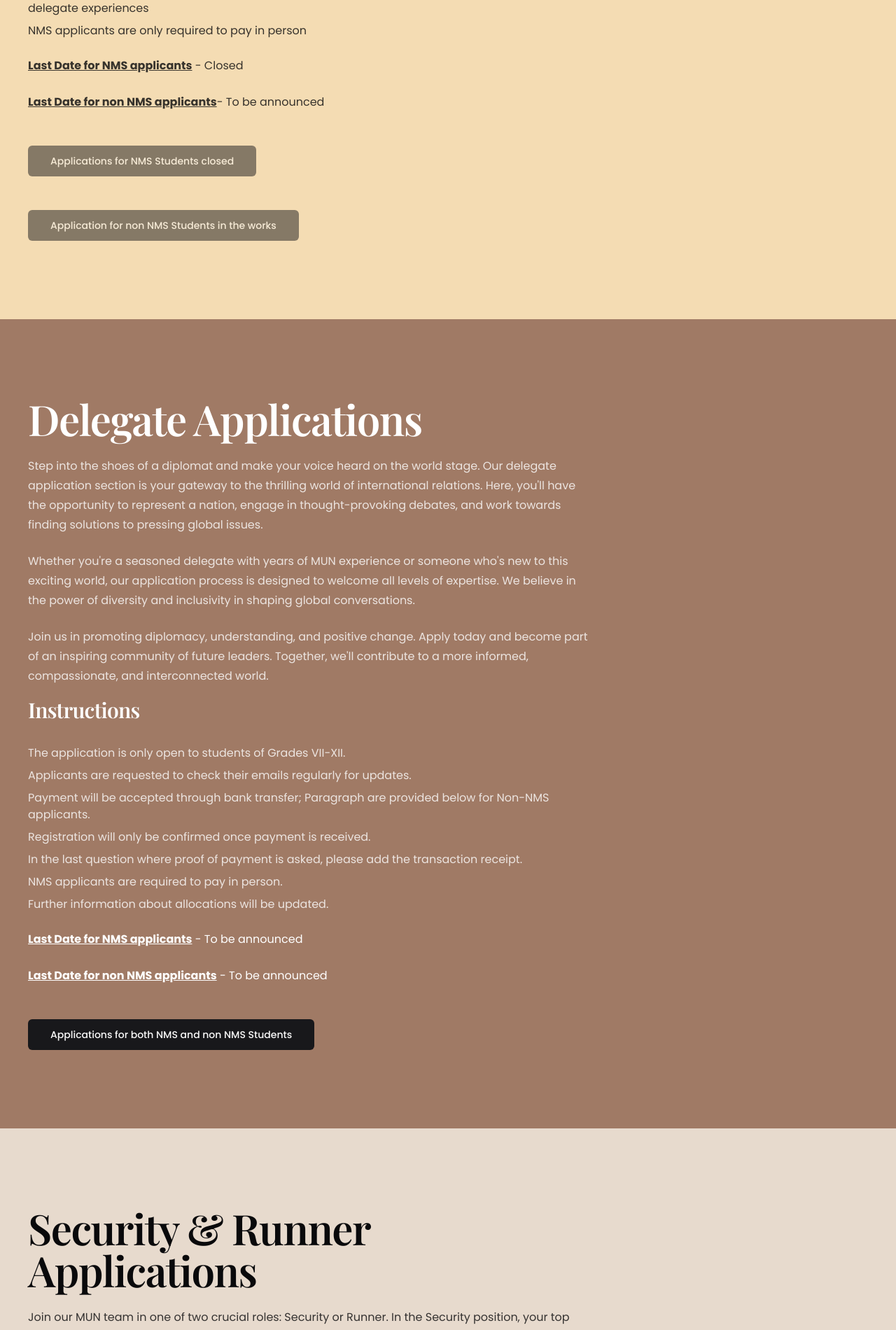
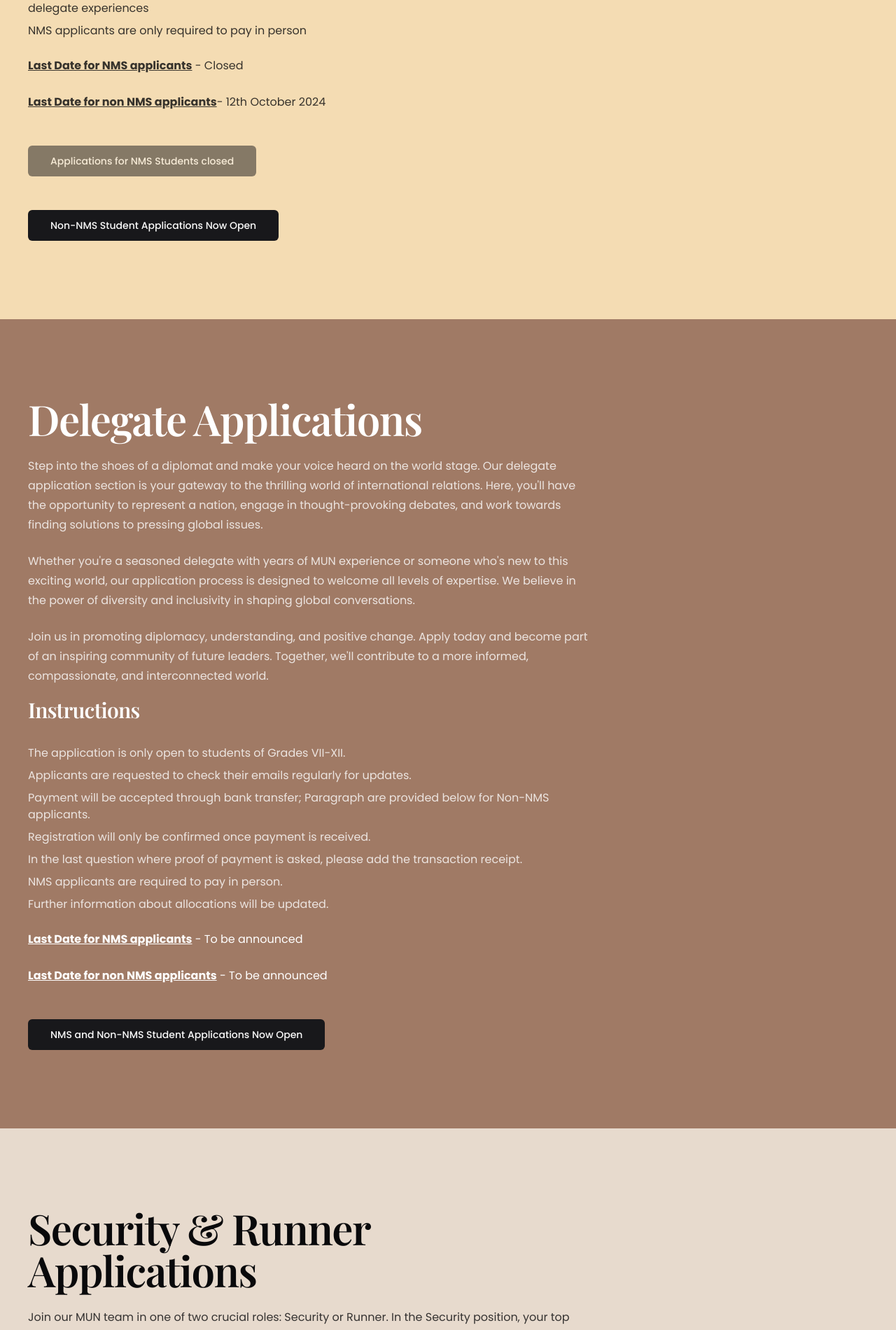
Before and after one commit to Clupai8o0/nmmun, a Next.js app: page /register in a window 1280 px wide. Shown: the part 2662-4562 px from the top of the page at 70% size. Built offline with nearby package versions, Linux system fonts and the light colour scheme; a web font is replaced by a local one.

Commit message:
changed registration links

```diff
--- a/app/register/page.tsx
+++ b/app/register/page.tsx
@@ -200,7 +200,7 @@ function RegisterPage() {
 						<span className="underline font-bold">
 							Last Date for non NMS applicants
 						</span>{""}
-						- To be announced
+						- 12th October 2024
 					</Paragraph>
 					<Animate animation={onScrollAnimation(av.FromLeft)}>
 						<Button
@@ -214,12 +214,11 @@ function RegisterPage() {
 					</Animate>
 					<Animate animation={onScrollAnimation(av.FromLeft)}>
 					<Button
-							href="https://forms.gle/DzrdayBH12kPoqBh7"
+							href="https://forms.gle/2AQDvS9oeeefQcLP9"
 							className="mt-12"
 							animation
-							disabled
 						>
-							Application for non NMS Students in the works
+							Non-NMS Student Applications Now Open
 						</Button>
 					</Animate>
 				</Details>
@@ -304,7 +303,7 @@ function RegisterPage() {
 							className="mt-12"
 							animation
 						>
-							Applications for both NMS and non NMS Students
+							NMS and Non-NMS Student Applications Now Open
 						</Button>
 					</Animate>
 				</Details>
@@ -387,12 +386,11 @@ function RegisterPage() {
 					</Paragraph>
 					<Animate animation={onScrollAnimation(av.FromLeft)}>
 						<Button
-							href="https://forms.gle/3Jc3ZANZPAEBmtVDA"
+							href="https://forms.gle/HTRZFiax6dXv3e9A9"
 							className="mt-12"
 							animation
-							disabled
 						>
-							Application to be announced
+							NMS and Non-NMS Student Applications Now Open
 						</Button>
 					</Animate>
 				</Details>
```
